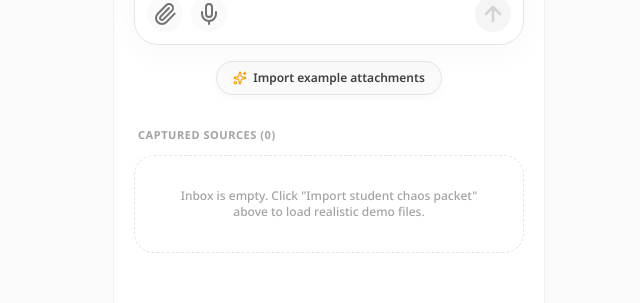
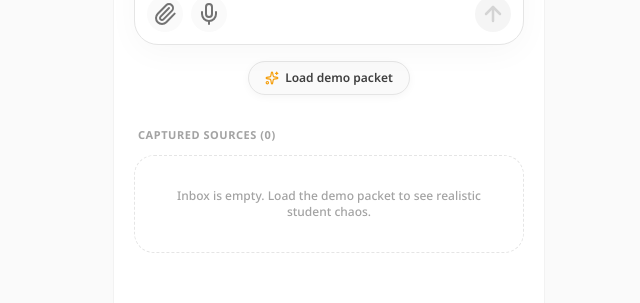
Before and after one commit to zandenkoh/StudentOS, a Next.js app: page /input in a window 1280 px wide. Shown: the part 277-580 px from the top of the page, without its empty margins (311-951 px from the left). Built offline with nearby package versions, Linux system fonts and the light colour scheme.

Commit message:
refactor: update demo packet label and empty state instructional text

```diff
--- a/src/app/input/page.tsx
+++ b/src/app/input/page.tsx
@@ -775,7 +775,7 @@ export default function InputPage() {
             }`}
           >
             <Sparkles className={`size-3.5 ${isInjecting ? "animate-spin" : "text-amber-500"}`} />
-            <span>Import example attachments</span>
+            <span>Load demo packet</span>
           </button>
         </motion.div>
 
@@ -803,7 +803,7 @@ export default function InputPage() {
                 exit={{ opacity: 0 }}
                 className="rounded-[20px] border border-dashed border-neutral-200 p-8 text-center text-xs font-medium text-neutral-400"
               >
-                Inbox is empty. Click &quot;Import student chaos packet&quot; above to load realistic demo files.
+                Inbox is empty. Load the demo packet to see realistic student chaos.
               </motion.div>
             ) : (
               <div className="space-y-2.5">
```
